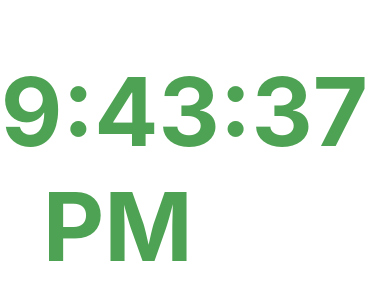
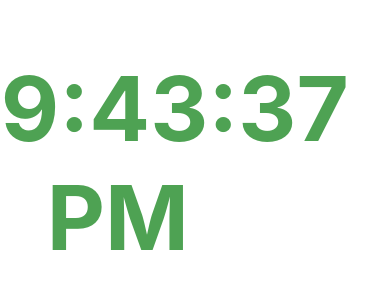
Before and after one commit to Saroj-Kumarr/Timer-App, a React (Create React App) app: page / in a window 390 px wide. Shown: the part 182-482 px from the top of the page. Built offline with nearby package versions, Linux system fonts and the light colour scheme.

Commit message:
Updating...

```diff
--- a/src/App.css
+++ b/src/App.css
@@ -34,7 +34,7 @@ body {
 
   #test #header {
     text-align: center;
-    font-size: 95px;
+    font-size: 90px;
     margin-top: 65%;
     margin-left: -33%;
   }
```
